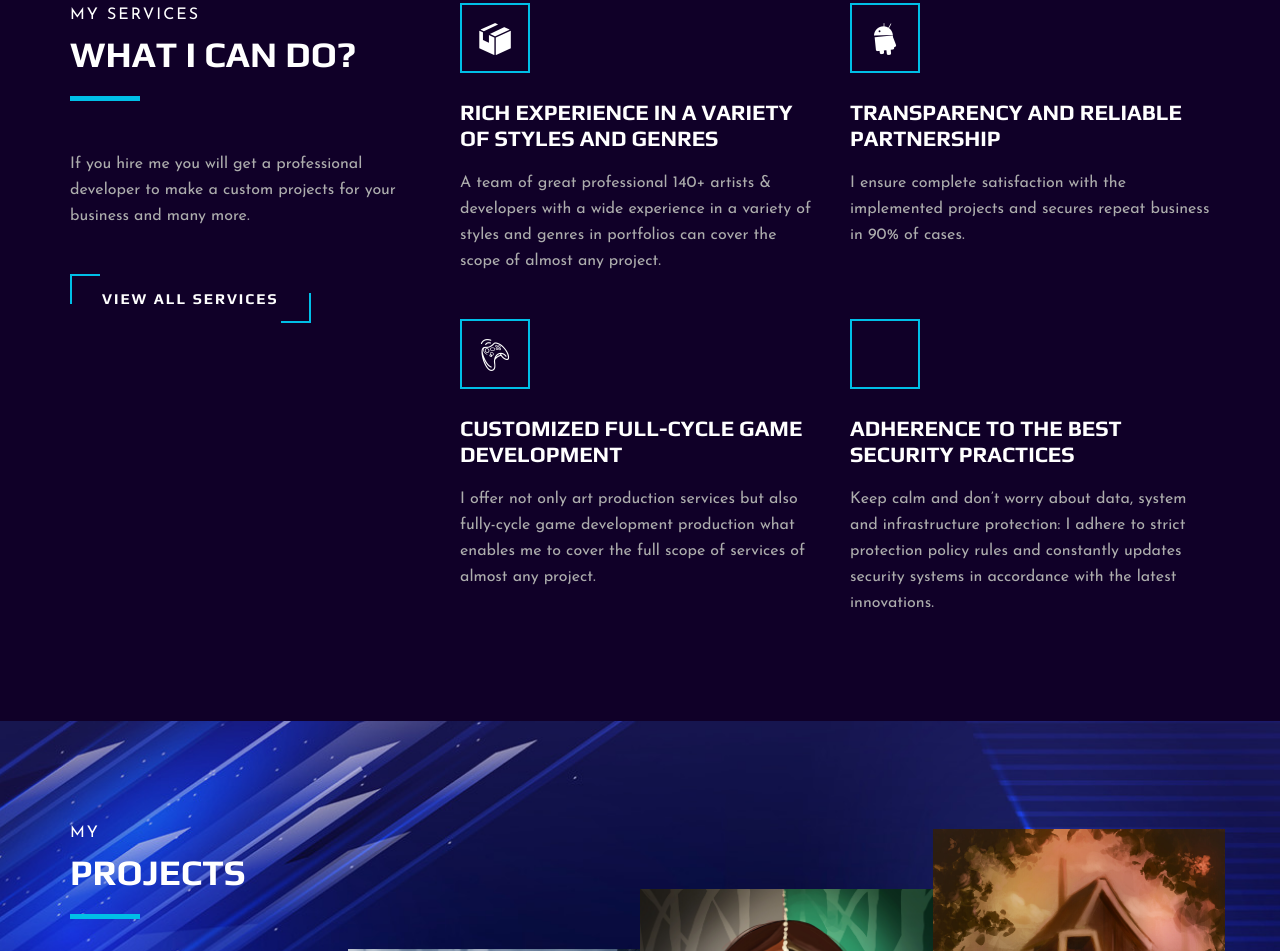
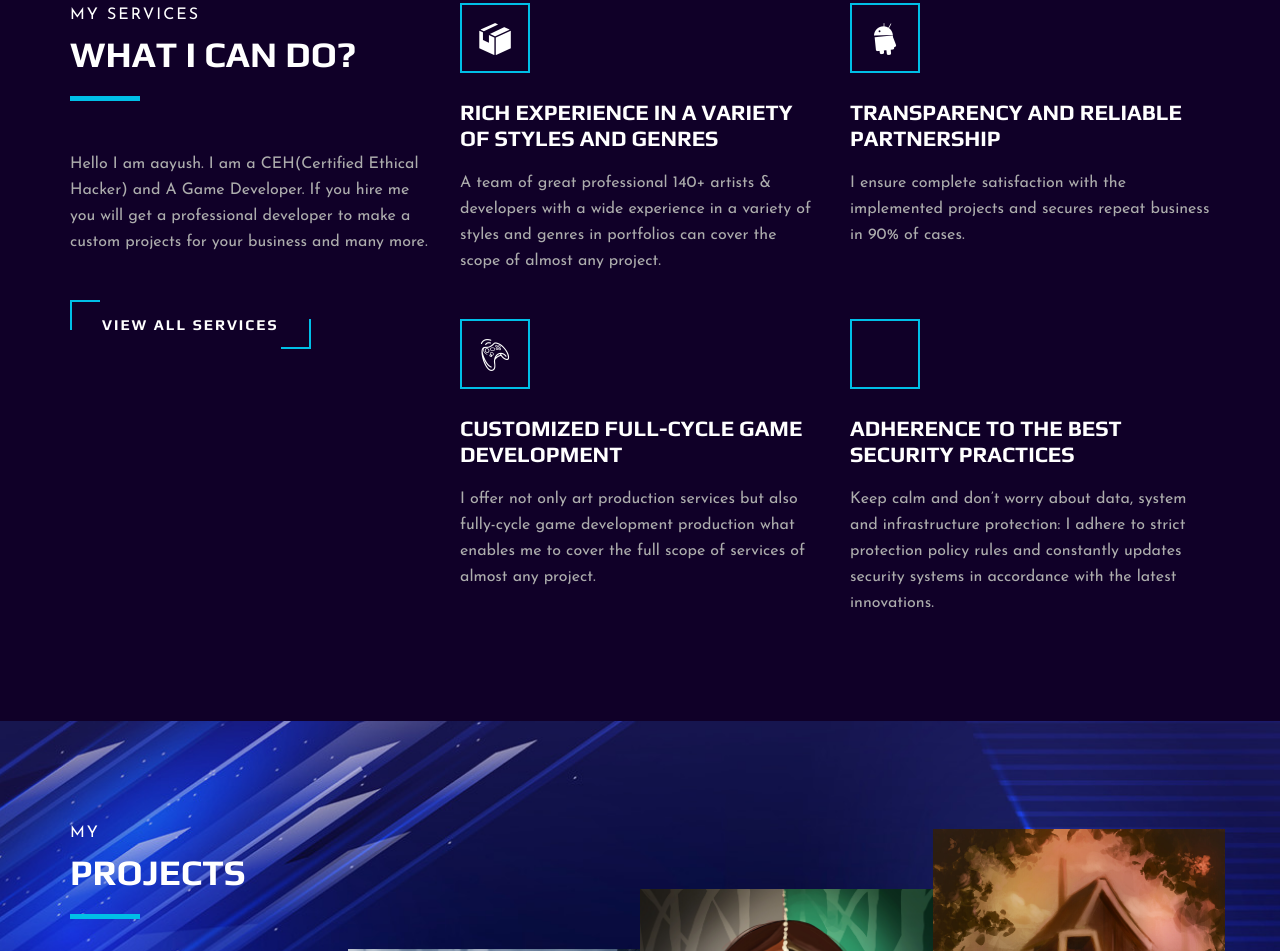
Before and after one commit to hacktheworld1000/Portfolio-web.github.io, a plain HTML site: page index.html in a window 1280 px wide. Shown: the part 791-1742 px from the top of the page. Drawn offline with Linux system fonts and the light colour scheme.

Commit message:
modified the title

```diff
--- a/index.html
+++ b/index.html
@@ -3,8 +3,8 @@
 
 <head>
     <meta charset="UTF-8">
-    <meta name="description" content="yudipupreti">
-    <meta name="keywords" content="yudipupreti">
+    <meta name="description" content="aayushbartaula">
+    <meta name="keywords" content="aayushbartaula">
     <meta name="viewport" content="width=device-width, initial-scale=1.0">
     <meta http-equiv="X-UA-Compatible" content="ie=edge">
     <title>Yudip Upreti | Game Developer</title>
@@ -95,7 +95,7 @@
                             <span>My services</span>
                             <h2>What i can do?</h2>
                         </div>
-                        <p>If you hire me you will get a professional developer to make a custom
+                        <p>Hello I am aayush. I am a CEH(Certified Ethical Hacker) and A Game  Developer. If you hire me you will get a professional developer to make a custom
                             projects for your business and many more.</p>
                         <a href="services.html" class="primary-btn">View all services</a>
                     </div>
```
